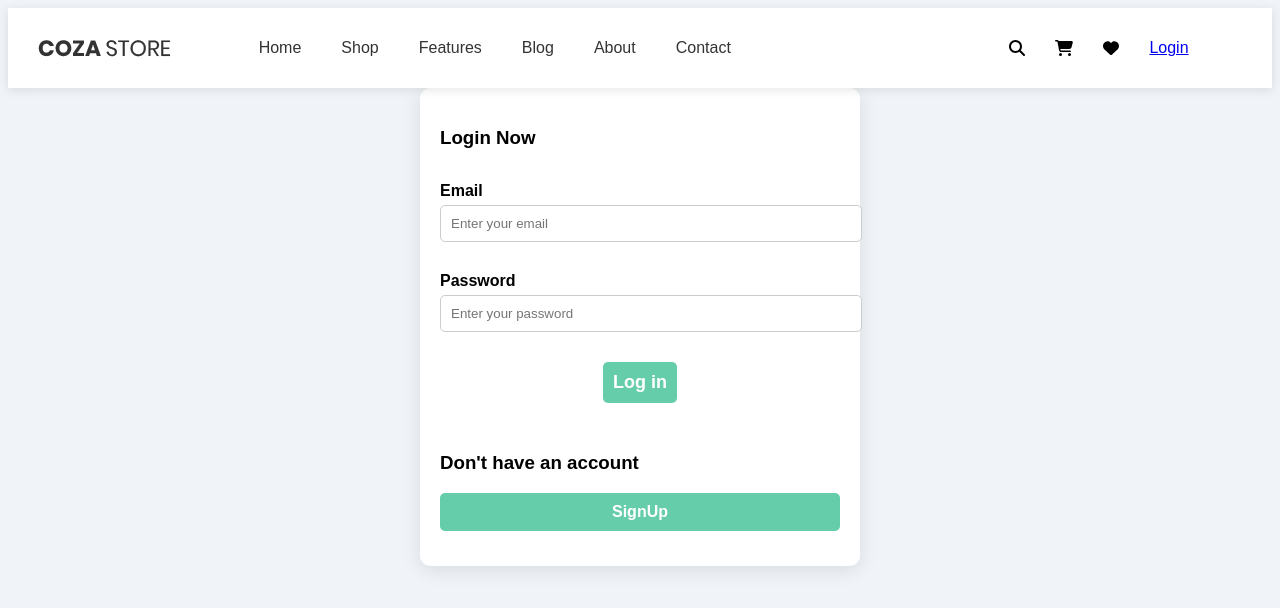
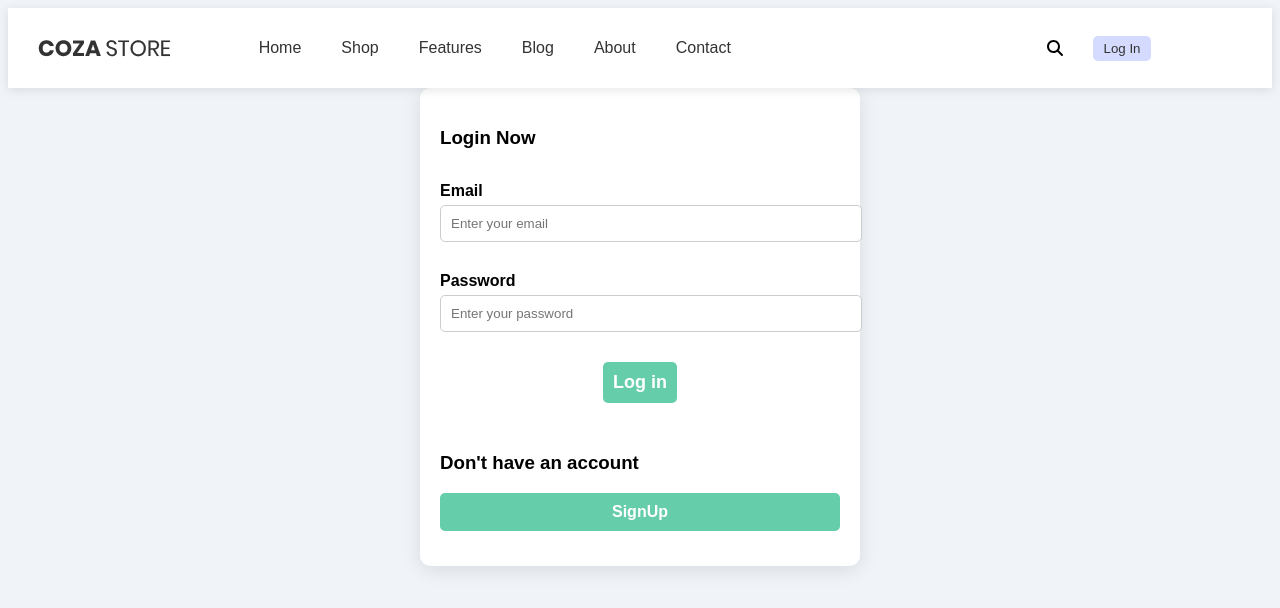
Before and after one commit to Omarjellyfish/Coza-Store-Task, a React (Vite) app in the folder CozaStore/: page /Login in a window 1280 px wide. Shown: the top 608 px of the page. Built offline with nearby package versions, Linux system fonts and the light colour scheme.

Commit message:
learnt more about context, managed to get it working

```diff
--- a/CozaStore/src/App.jsx
+++ b/CozaStore/src/App.jsx
@@ -1,15 +1,17 @@
 import './App.css'
-import React from 'react';
+import React, { useState } from 'react';
 import ReactDOM from "react-dom/client";
 import { BrowserRouter, Routes, Route } from "react-router-dom";
 import Nav from './components/Nav/Nav';
 import  Login from './components/LogInSignUp/Login';
 import Shop from './components/Shop/Shop';
+import { LoginContext } from './Context/LoginContext';
 function App() {
-
+  const [isLoggedIn,setIsLoggedIn]=useState(false)
 
   return (
     <>
+    <LoginContext.Provider value={{isLoggedIn,setIsLoggedIn}}>
       <BrowserRouter>
         <Routes>
           <Route path='/' element={<Nav/>}>
@@ -18,6 +20,7 @@ function App() {
           </Route>
         </Routes>
       </BrowserRouter>
+    </LoginContext.Provider>
     </>
   )
 }
--- a/CozaStore/src/Context/LoginContext.jsx
+++ b/CozaStore/src/Context/LoginContext.jsx
@@ -1 +1,4 @@
-// didnt know what to do here
+
+import { createContext } from "react";
+
+export const LoginContext = createContext()
--- a/CozaStore/src/Context/SignUpContext.jsx
+++ b/CozaStore/src/Context/SignUpContext.jsx
@@ -1 +1,4 @@
 // didnt know what to do here
+import { createContext } from "react";
+
+export const LoginContext = createContext()
--- a/CozaStore/src/components/LogInSignUp/Login.jsx
+++ b/CozaStore/src/components/LogInSignUp/Login.jsx
@@ -2,12 +2,15 @@ import { useState } from 'react'
 import './Login.css'
 import SignUp from './SignUp';
 import { useNavigate } from 'react-router-dom';
+import { useContext } from "react";
+import { LoginContext } from '../../Context/LoginContext'
 export default function Login(){
+    const {setIsLoggedIn } = useContext(LoginContext);
     const [tEmail,setTEmail]=useState('')
     const [tPassword,setTPassword]=useState('')
     const [isLogin,setIsLogin]=useState(true)
     const [loginError,setLoginError]=useState('')
-    localStorage.setItem('loginStatus', false);
+
     const Navigate=useNavigate();
 
     function handleLogin(e){
@@ -17,7 +20,7 @@ export default function Login(){
         const realPassword = localStorage.getItem('userPassword');
 
         if(tEmail==realEmail && realPassword==tPassword){
-            localStorage.setItem('loginStatus', true);
+            setIsLoggedIn(true);
             Navigate('/')
         }else{
             setLoginError('Invalid email or password')
--- a/CozaStore/src/components/Nav/Nav.css
+++ b/CozaStore/src/components/Nav/Nav.css
@@ -62,3 +62,14 @@ nav {
 .util {
     list-style: none;
 }
+.log-btn{
+    padding: 5px 10px 5px 10px;
+    color: #333;
+    background-color: rgb(213, 219, 255);
+    border-radius: 5px;
+    border: none;
+}
+.log-btn:hover{
+    background-color: rgb(241, 143, 143);
+    transition: 0.5s;
+}
--- a/CozaStore/src/components/Nav/Nav.jsx
+++ b/CozaStore/src/components/Nav/Nav.jsx
@@ -1,19 +1,20 @@
 import './Nav.css'
-import { Outlet, Link } from "react-router-dom";
+import { Outlet, Link,useNavigate } from "react-router-dom";
 import { FontAwesomeIcon } from '@fortawesome/react-fontawesome';
 import { faMagnifyingGlass,faCartShopping,faHeart  } from '@fortawesome/free-solid-svg-icons';
-import { useEffect,useState } from 'react';
+import { useContext } from "react";
+import { LoginContext } from '../../Context/LoginContext';
 export default function Nav(){
-    const [isLoggedIn, setIsLoggedIn] = useState(false);
-    const loginStatus = localStorage.getItem("loginStatus");
-    //current falsey logic, need to make this happen at login
-    useEffect(() => {
-        setIsLoggedIn(true);
-    }, [loginStatus,isLoggedIn]);
+    const { isLoggedIn, setIsLoggedIn } = useContext(LoginContext);
+
+    const Navigate=useNavigate()
+
     function handleLogout(){
-        localStorage.setItem("loginStatus", 'false');
         setIsLoggedIn(false);
+        console.log('hello from logout')
+        Navigate('/login')
     }
+
     return(
         <>
         <nav>
@@ -31,7 +32,8 @@ export default function Nav(){
             <FontAwesomeIcon icon={faMagnifyingGlass} className='search-icon' />
             {isLoggedIn && <FontAwesomeIcon icon={faCartShopping} className='search-icon'/>}
             {isLoggedIn && <FontAwesomeIcon icon={faHeart}  className='search-icon' />}
-            <Link to={'./Login'} onClick={()=>{handleLogout}} >Login</Link>
+            <button onClick={()=>{handleLogout()}} className='log-btn'>{isLoggedIn ?('Log Out'):('Log In')}</button>
+            {/* fixed*/}
         </div>
     </nav>
     <Outlet/>
```
Lines whose indentation alone changed are shown as unchanged.
